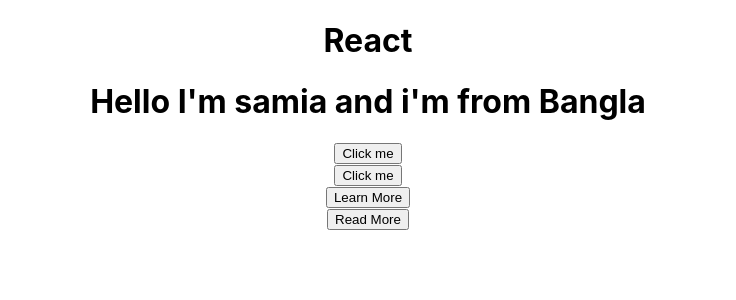
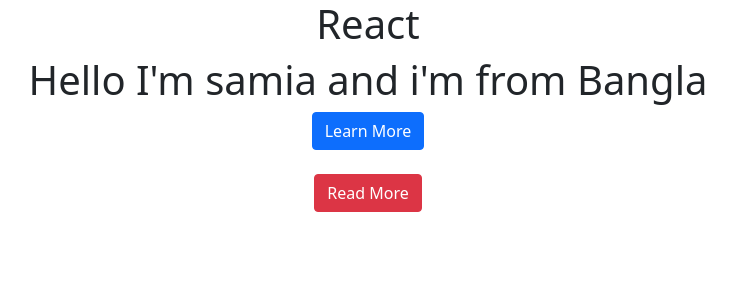
Before and after one commit to mrsamia/react_tuitorial, a React (Create React App) app: page / in a window 1280 px wide. Shown: the top 300 px of the page, without its empty margins (272-1008 px from the left). Built offline with nearby package versions, Linux system fonts and the light colour scheme.

Commit message:
SRM | install_bootstrap

```diff
--- a/package.json
+++ b/package.json
@@ -6,7 +6,9 @@
     "@testing-library/jest-dom": "^5.16.1",
     "@testing-library/react": "^12.1.2",
     "@testing-library/user-event": "^13.5.0",
+    "bootstrap": "^5.1.3",
     "react": "^17.0.2",
+    "react-bootstrap": "^2.1.1",
     "react-dom": "^17.0.2",
     "react-scripts": "5.0.0",
     "web-vitals": "^2.1.4"
--- a/src/App.js
+++ b/src/App.js
@@ -1,4 +1,4 @@
-
+import 'bootstrap/dist/css/bootstrap.min.css';
 import './App.css';
 import Button_event_Handlr from './components/Button_event_Handlr';
 import Functional_cmpnt from './components/Functional_cmpnt';
--- a/src/components/Button_event_Handlr.js
+++ b/src/components/Button_event_Handlr.js
@@ -1,3 +1,4 @@
+
 function Button_event_Handlr(){
 
  {/* onclick event handler
@@ -17,11 +18,11 @@ function onclck(a){
             <div>
                 {/* onclick event handler
                 // button click event */}
-            <button onClick={onclckk}>Learn More</button>
-            </div>
+            <button className='btn btn-primary' onClick={onclckk}>Learn More</button>
+            </div><br></br>
             <div>
                  {/*Passing argument with onclick event handler */}
-            <button onClick={onclck.bind(this,"This button is clicked")}>Read More</button>
+            <button className='btn btn-danger'  onClick={onclck.bind(this,"This button is clicked")}>Read More</button>
             </div>
 
         </div>
--- a/src/components/Functional_cmpnt.js
+++ b/src/components/Functional_cmpnt.js
@@ -2,21 +2,9 @@ import React from 'react';
 
 function Functional_cmpnt(props) {
 
-    function Dothis(a) {
-        alert(a);
-    }
-
-
-
     return (
         <div>
             <h1>Hello I'm {props.name} and i'm from {props.country}</h1>
-
-            <button onClick={Dothis.bind(this, "Button is clicked")}>Click me</button>
-            <div>
-                <button onClick={Dothis.bind(this, "Button is not clicked")}>Click me</button>
-            </div>
-
         </div>
     );
 }
```
Also changed, not shown: 1 other file (tests, documents, lock files or other folders).
